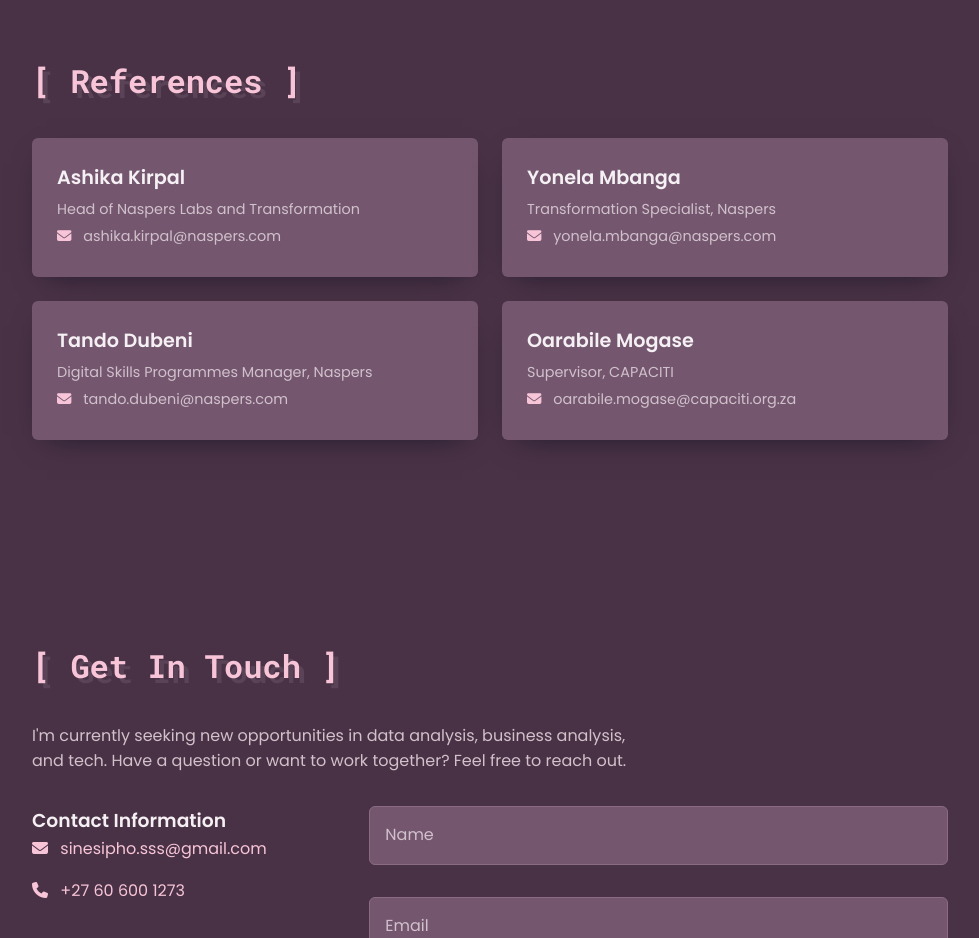
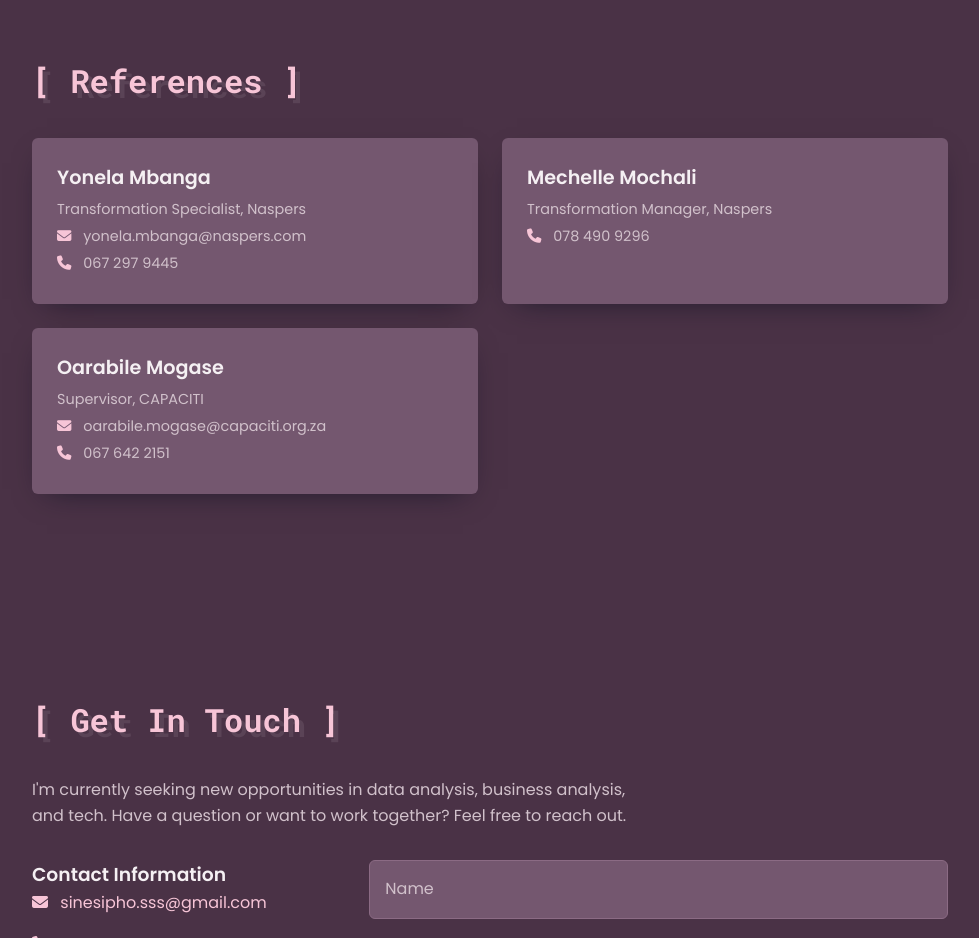
Before and after one commit to Sinesibulo/Sine-Portfolio, a plain HTML site: page index.html in a window 1280 px wide. Shown: the part 7620-8558 px from the top of the page, without its empty margins (150-1129 px from the left). Drawn offline with nearby package versions, Linux system fonts and the light colour scheme.

Commit message:
Add files via upload

```diff
--- a/index.html
+++ b/index.html
@@ -884,7 +884,7 @@
                         analysis, and AI-powered workflows across Python, Power BI, SQL, and Excel to help teams
                         make better decisions.</p>
                     <div class="socials">
-                        <a href="assets/Sinesipho_Sibulo_CV.pdf.doc" download class="btn btn-primary">Download CV <i
+                        <a href="assets/Sinesipho_Sibulo_CV.pdf" download class="btn btn-primary">Download CV <i
                                 class="fas fa-download"></i></a>
                         <a href=" https://www.linkedin.com/in/sinesipho-sibulo-a195232b0/" target="_blank"
                             class="btn btn-secondary"><i class="fab fa-linkedin"></i> LinkedIn</a>
@@ -1285,24 +1285,21 @@
                 <h2 class="section-title" data-text="[ References ]">[ References ]</h2>
                 <div class="reference-grid">
                     <div class="reference-card">
-                        <h4>Ashika Kirpal</h4>
-                        <p>Head of Naspers Labs and Transformation</p>
-                        <p><i class="fas fa-envelope"></i> ashika.kirpal@naspers.com</p>
-                    </div>
-                    <div class="reference-card">
                         <h4>Yonela Mbanga</h4>
                         <p>Transformation Specialist, Naspers</p>
                         <p><i class="fas fa-envelope"></i> yonela.mbanga@naspers.com</p>
+                        <p><i class="fas fa-phone"></i> 067 297 9445</p>
                     </div>
                     <div class="reference-card">
-                        <h4>Tando Dubeni</h4>
-                        <p>Digital Skills Programmes Manager, Naspers</p>
-                        <p><i class="fas fa-envelope"></i> tando.dubeni@naspers.com</p>
+                        <h4>Mechelle Mochali</h4>
+                        <p>Transformation Manager, Naspers</p>
+                        <p><i class="fas fa-phone"></i> 078 490 9296</p>
                     </div>
                     <div class="reference-card">
                         <h4>Oarabile Mogase</h4>
                         <p>Supervisor, CAPACITI</p>
                         <p><i class="fas fa-envelope"></i> oarabile.mogase@capaciti.org.za</p>
+                        <p><i class="fas fa-phone"></i> 067 642 2151</p>
                     </div>
                 </div>
             </div>
```
